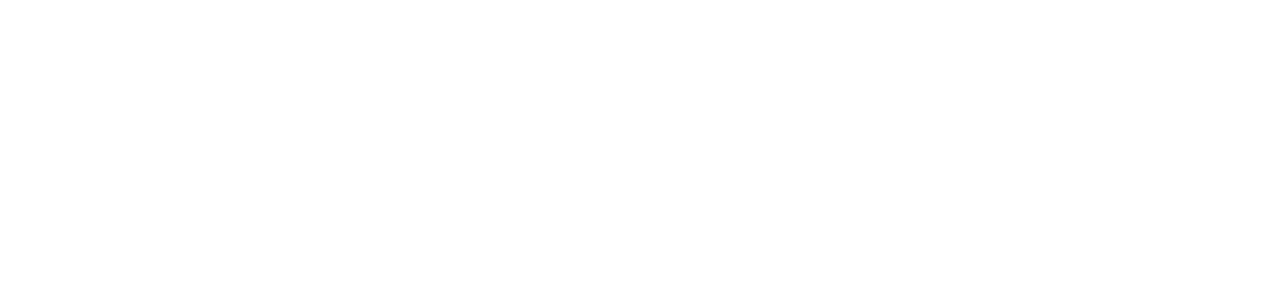
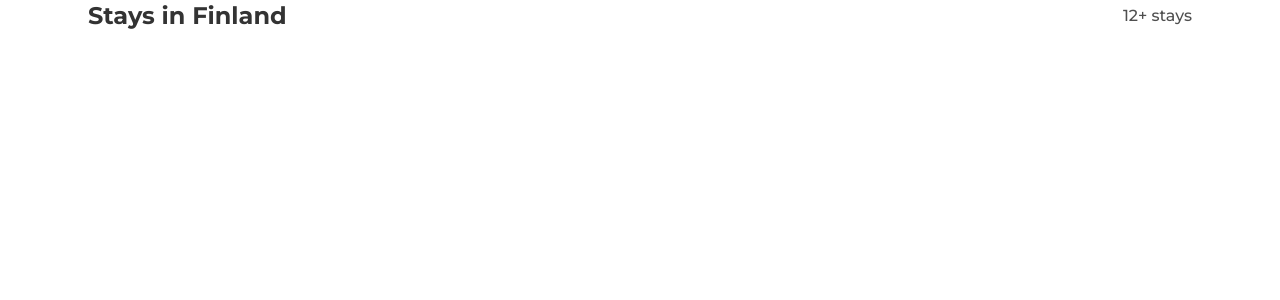
Before and after one commit to bibmode/windbnd-property-finder, a React (Create React App) app: page / in a window 1280 px wide. Shown: the top 300 px of the page. Built offline with nearby package versions, Linux system fonts and the light colour scheme.

Commit message:
grid header

```diff
--- a/package.json
+++ b/package.json
@@ -3,6 +3,10 @@
   "version": "0.1.0",
   "private": true,
   "dependencies": {
+    "@emotion/react": "^11.4.1",
+    "@emotion/styled": "^11.3.0",
+    "@mui/material": "^5.0.3",
+    "@mui/styles": "^5.0.1",
     "@testing-library/jest-dom": "^5.14.1",
     "@testing-library/react": "^11.2.7",
     "@testing-library/user-event": "^12.8.3",
--- a/public/index.html
+++ b/public/index.html
@@ -24,6 +24,14 @@
       work correctly both with client-side routing and a non-root public URL.
       Learn how to configure a non-root public URL by running `npm run build`.
     -->
+
+    <link rel="preconnect" href="https://fonts.googleapis.com" />
+    <link rel="preconnect" href="https://fonts.gstatic.com" crossorigin />
+    <link
+      href="https://fonts.googleapis.com/css2?family=Montserrat:wght@100;200;300;400;500;600;700;800;900&family=Mulish:wght@400;800&family=Poppins:wght@100;200;300;400;500;600;700;800;900&family=Roboto:wght@100;300;400;500;700;900&display=swap"
+      rel="stylesheet"
+    />
+
     <title>React App</title>
   </head>
   <body>
--- a/src/App.js
+++ b/src/App.js
@@ -1,7 +1,33 @@
 import "./App.css";
+import { Container } from "@mui/material";
+import GridHeader from "./components/GridHeader";
+import { createTheme, ThemeProvider } from "@mui/material";
+
+const theme = createTheme({
+  typography: {
+    fontFamily: "Montserrat",
+    fontWeightLight: 400,
+    fontWeightRegular: 500,
+    fontWeightMedium: 600,
+    fontWeightBold: 700,
+  },
+  palette: {
+    text: {
+      primary: "#333333",
+    },
+  },
+});
 
 function App() {
-  return <div className="App"></div>;
+  return (
+    <div className="App">
+      <ThemeProvider theme={theme}>
+        <Container>
+          <GridHeader />
+        </Container>
+      </ThemeProvider>
+    </div>
+  );
 }
 
 export default App;
--- /dev/null
+++ b/src/components/GridHeader.js
@@ -0,0 +1,44 @@
+import { Container, Typography } from "@mui/material";
+import { makeStyles } from "@mui/styles";
+
+const useStyles = makeStyles((theme) => {
+  return {
+    bar: {
+      display: "flex",
+      justifyContent: "space-between",
+      alignItems: "center",
+    },
+    text: {
+      display: "inline",
+    },
+    text2: {
+      display: "inline",
+      color: "#4F4F4F",
+    },
+  };
+});
+
+const GridHeader = () => {
+  const classes = useStyles();
+
+  return (
+    <Container className={classes.bar}>
+      <Typography
+        variant="h5"
+        component="h1"
+        fontWeight="fontWeightBold"
+        align="left"
+        className={classes.text}
+        color="textPrimary"
+      >
+        Stays in Finland
+      </Typography>
+
+      <Typography className={classes.text2} align="right">
+        12+ stays
+      </Typography>
+    </Container>
+  );
+};
+
+export default GridHeader;
```
Also changed, not shown: 1 other file (tests, documents, lock files or other folders).
